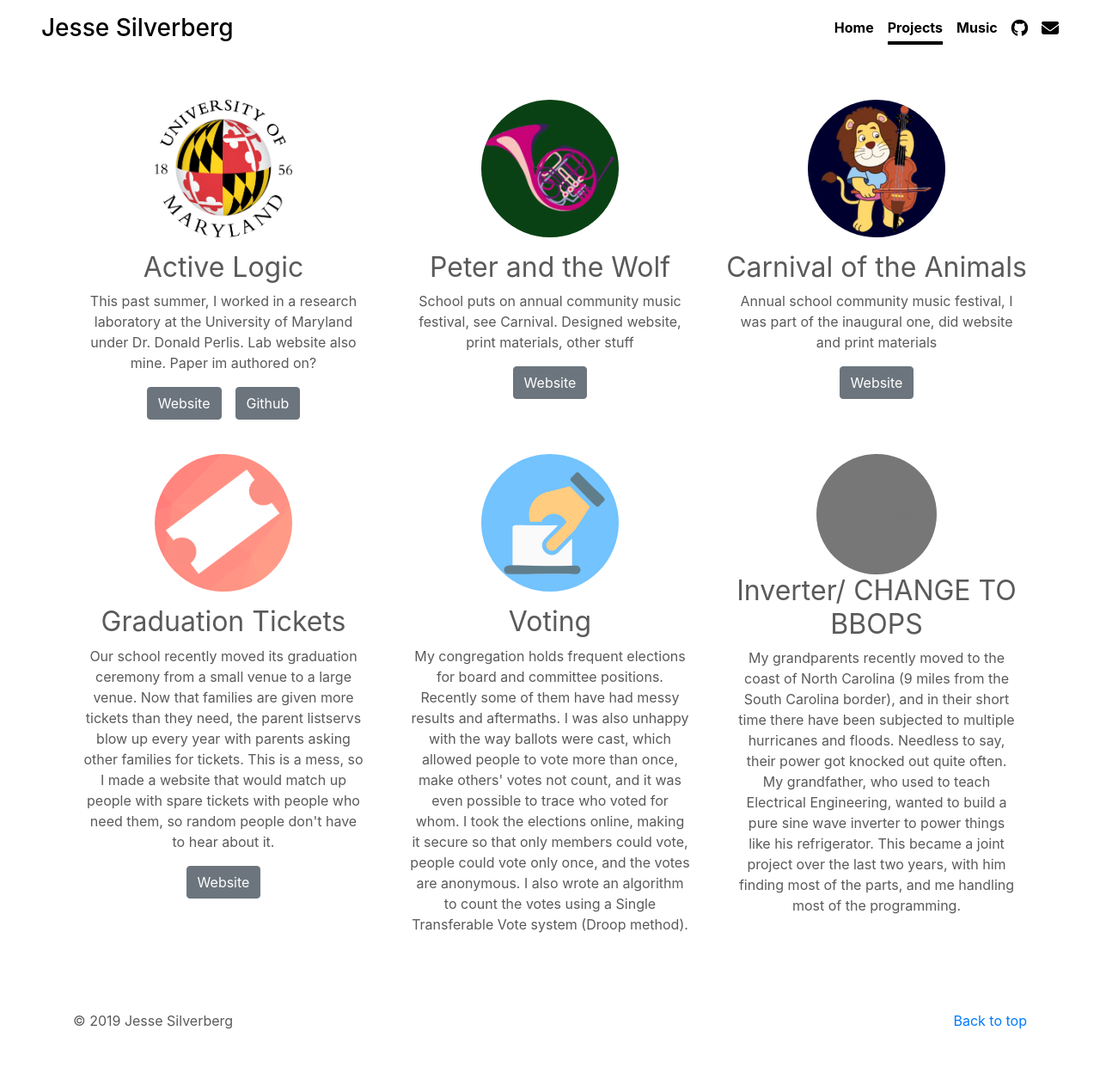
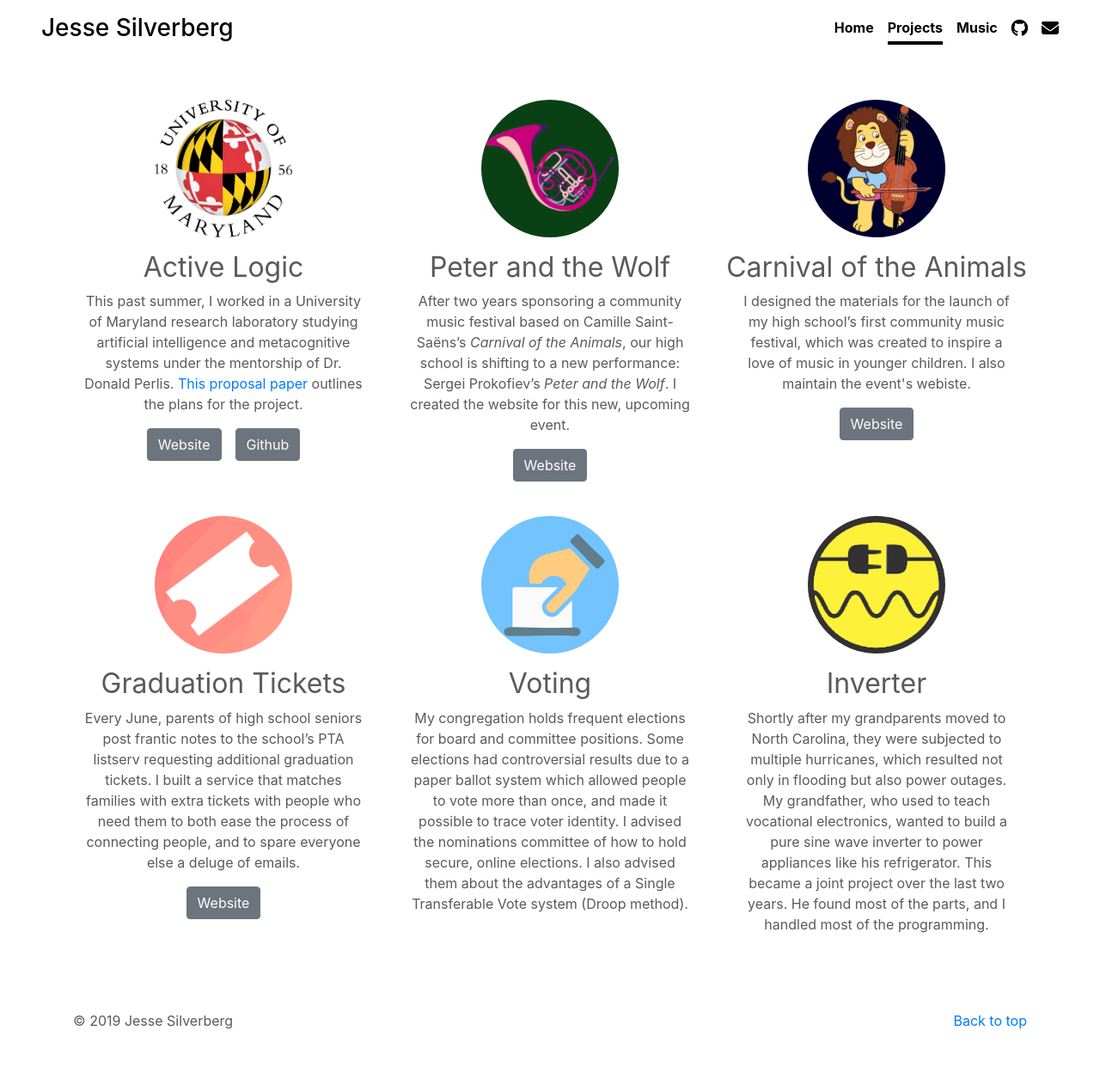
Before and after one commit to JesseSilverberg/jessesilverberg.github.io, a Jekyll site: the page built from projects.html, in a window 1280 px wide. Shown: the whole page at 86% size. Built offline with Jekyll 4.4.1, drawn with Linux system fonts in a browser that asks for light colours; nearby versions of some CDN libraries.

Commit message:
projects language

```diff
--- a/_layouts/default.html
+++ b/_layouts/default.html
@@ -12,7 +12,7 @@
         <!-- Bootstrap core CSS -->
         <link rel="stylesheet" href="https://stackpath.bootstrapcdn.com/bootstrap/4.3.1/css/bootstrap.min.css" integrity="sha384-ggOyR0iXCbMQv3Xipma34MD+dH/1fQ784/j6cY/iJTQUOhcWr7x9JvoRxT2MZw1T" crossorigin="anonymous">
 
-        <link id="favicon" rel="shortcut icon" href="{{img/profile.ico' | relative_url }}">
+        <link id="favicon" rel="shortcut icon" href="{{'img/profile.ico' | relative_url }}">
         <link href="{{'css/style.css' | relative_url }}" rel="stylesheet">
 
         <script src="https://kit.fontawesome.com/11bff94181.js"></script>
--- a/music.html
+++ b/music.html
@@ -43,7 +43,7 @@ layout: default
     <div class="row featurette">
         <div class="col-md-7">
             <h2 class="featurette-heading">Conducting <span class="text-muted">Checkmate.</span></h2>
-            <p class="lead">High School Drum Major (2018, 2019). Guest Conducting: Army Blues Jazz Ensemble, Cadets Drum and Bugle Corps. </p>
+            <p class="lead">High School Drum Major (2018, 2019). </p>
         </div>
         <div class="col-md-5">
             <p class="overlay">Click for Audio</p>
--- a/projects.html
+++ b/projects.html
@@ -10,19 +10,19 @@ layout: default
         <div class="col-lg-4">
             <img src="{{ 'img/active.png' | relative_url }}" class="rounded-circle projects-img" alt="Active Logic">
             <h2>Active Logic</h2>
-            <p>This past summer, I worked in a research laboratory at the University of Maryland under Dr. Donald Perlis. Lab website also mine. Paper im authored on?</p>
+            <p>This past summer, I worked in a University of Maryland research laboratory studying artificial intelligence and metacognitive systems under the mentorship of Dr. Donald Perlis. <a target="_blank" href="https://mclumd.github.io/ALMECOM%20Papers/2019/Perlis%20et%20al.%20-%202019%20-%20Live%20and%20Learn%2C%20Ask%20and%20Tell%20Agents%20Over%20Tasks.pdf">This proposal paper</a> outlines the plans for the project.</p>
             <p><a class="btn btn-secondary" target="_blank" href="https://cs.umd.edu/active" role="button">Website</a><a class="btn btn-secondary" target="_blank" href="https://github.com/mclumd" role="button">Github</a></p>
         </div><!-- /.col-lg-4 -->
         <div class="col-lg-4">
             <img src="{{'img/peter.png' | relative_url }}" class="rounded-circle projects-img" alt="Peter and the Wolf">
             <h2>Peter and the Wolf</h2>
-            <p>School puts on annual community music festival, see Carnival. Designed website, print materials, other stuff</p>
+            <p>After two years sponsoring a community music festival based on Camille Saint-Saëns’s <i>Carnival of the Animals</i>, our high school is shifting to a new performance: Sergei Prokofiev’s <i>Peter and the Wolf</i>. I created the website for this new, upcoming event.</p>
             <p><a class="btn btn-secondary" target="_blank" href="https://peter.mbhs.edu" role="button">Website</a></p>
         </div><!-- /.col-lg-4 -->
         <div class="col-lg-4">
             <img src="{{'img/carnival.png' | relative_url }}" class="rounded-circle projects-img" alt="Carnival of the Animals">
             <h2>Carnival of the Animals</h2>
-            <p>Annual school community music festival, I was part of the inaugural one, did website and print materials</p>
+            <p>I designed the materials for the launch of my high school’s first community music festival, which was created to inspire a love of music in younger children. I also maintain the event's webiste.</p>
             <p><a class="btn btn-secondary" target="_blank" href="https://carnival.mbhs.edu" role="button">Website</a></p>
         </div><!-- /.col-lg-4 -->
     </div><!-- /.row -->
@@ -30,18 +30,19 @@ layout: default
         <div class="col-lg-4">
             <img src="{{'img/graduation1.png' | relative_url }}" class="rounded-circle projects-img" alt="Graduation Tickets">
             <h2>Graduation Tickets</h2>
-            <p>Our school recently moved its graduation ceremony from a small venue to a large venue. Now that families are given more tickets than they need, the parent listservs blow up every year with parents asking other families for tickets. This is a mess, so I made a website that would match up people with spare tickets with people who need them, so random people don't have to hear about it.</p>
+            <p>Every June, parents of high school seniors post frantic notes to the school’s PTA listserv requesting additional graduation tickets. I built a service that matches families with extra tickets with people who need them to both ease the process of connecting people, and to spare everyone else a deluge of emails.</p>
             <p><a class="btn btn-secondary" target="_blank" href="https://graduation.mbhs.edu" role="button">Website</a>
         </div><!-- /.col-lg-4 -->
         <div class="col-lg-4">
             <img src="{{'img/ballot.png' | relative_url }}" class="rounded-circle projects-img" alt="Voting">
             <h2>Voting</h2>
-            <p>My congregation holds frequent elections for board and committee positions. Recently some of them have had messy results and aftermaths. I was also unhappy with the way ballots were cast, which allowed people to vote more than once, make others' votes not count, and it was even possible to trace who voted for whom. I took the elections online, making it secure so that only members could vote, people could vote only once, and the votes are anonymous. I also wrote an algorithm to count the votes using a Single Transferable Vote system (Droop method).</p>
+            <p>My congregation holds frequent elections for board and committee positions. Some elections had controversial results due to a paper ballot system which allowed people to vote more than once, and made it possible to trace voter identity. I advised the nominations committee of how to hold secure, online elections. I also advised them about the advantages of a Single Transferable Vote system (Droop method).</p>
         </div><!-- /.col-lg-4 -->
         <div class="col-lg-4">
-            <svg class="bd-placeholder-img rounded-circle" width="140" height="140" xmlns="http://www.w3.org/2000/svg" preserveAspectRatio="xMidYMid slice" focusable="false" role="img" aria-label="Placeholder: 140x140"><title>Placeholder</title><rect width="100%" height="100%" fill="#777"/><text x="50%" y="50%" fill="#777" dy=".3em">140x140</text></svg>
-            <h2>Inverter/ CHANGE TO BBOPS</h2>
-            <p>My grandparents recently moved to the coast of North Carolina (9 miles from the South Carolina border), and in their short time there have been subjected to multiple hurricanes and floods. Needless to say, their power got knocked out quite often. My grandfather, who used to teach Electrical Engineering, wanted to build a pure sine wave inverter to power things like his refrigerator. This became a joint project over the last two years, with him finding most of the parts, and me handling most of the programming.</p>
+            <!--<svg class="bd-placeholder-img rounded-circle" width="140" height="140" xmlns="http://www.w3.org/2000/svg" preserveAspectRatio="xMidYMid slice" focusable="false" role="img" aria-label="Placeholder: 140x140"><title>Placeholder</title><rect width="100%" height="100%" fill="#777"/><text x="50%" y="50%" fill="#777" dy=".3em">140x140</text></svg>-->
+            <img src="{{'img/inverter.png' | relative_url }}" class="rounded-circle projects-img" alt="Voting">
+            <h2>Inverter</h2>
+            <p>Shortly after my grandparents moved to North Carolina, they were subjected to multiple hurricanes, which resulted not only in flooding but also power outages. My grandfather, who used to teach vocational electronics, wanted to build a pure sine wave inverter to power appliances like his refrigerator. This became a joint project over the last two years. He found most of the parts, and I handled most of the programming.</p>
         </div><!-- /.col-lg-4 -->
     </div><!-- /.row -->
 </div>
```
Also changed, not shown: index.html (+15 -15 lines), img/inverter.png (added).
